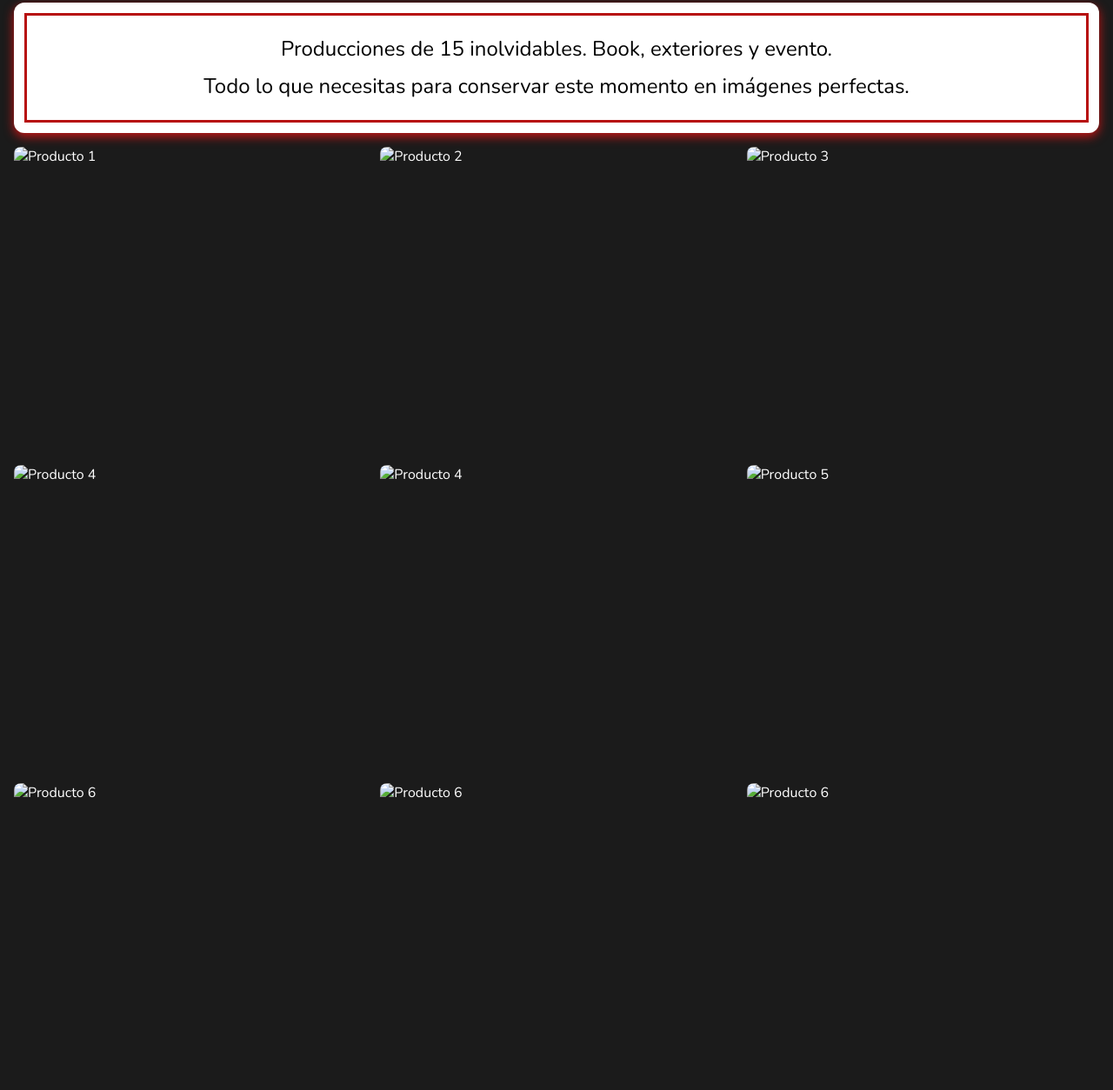
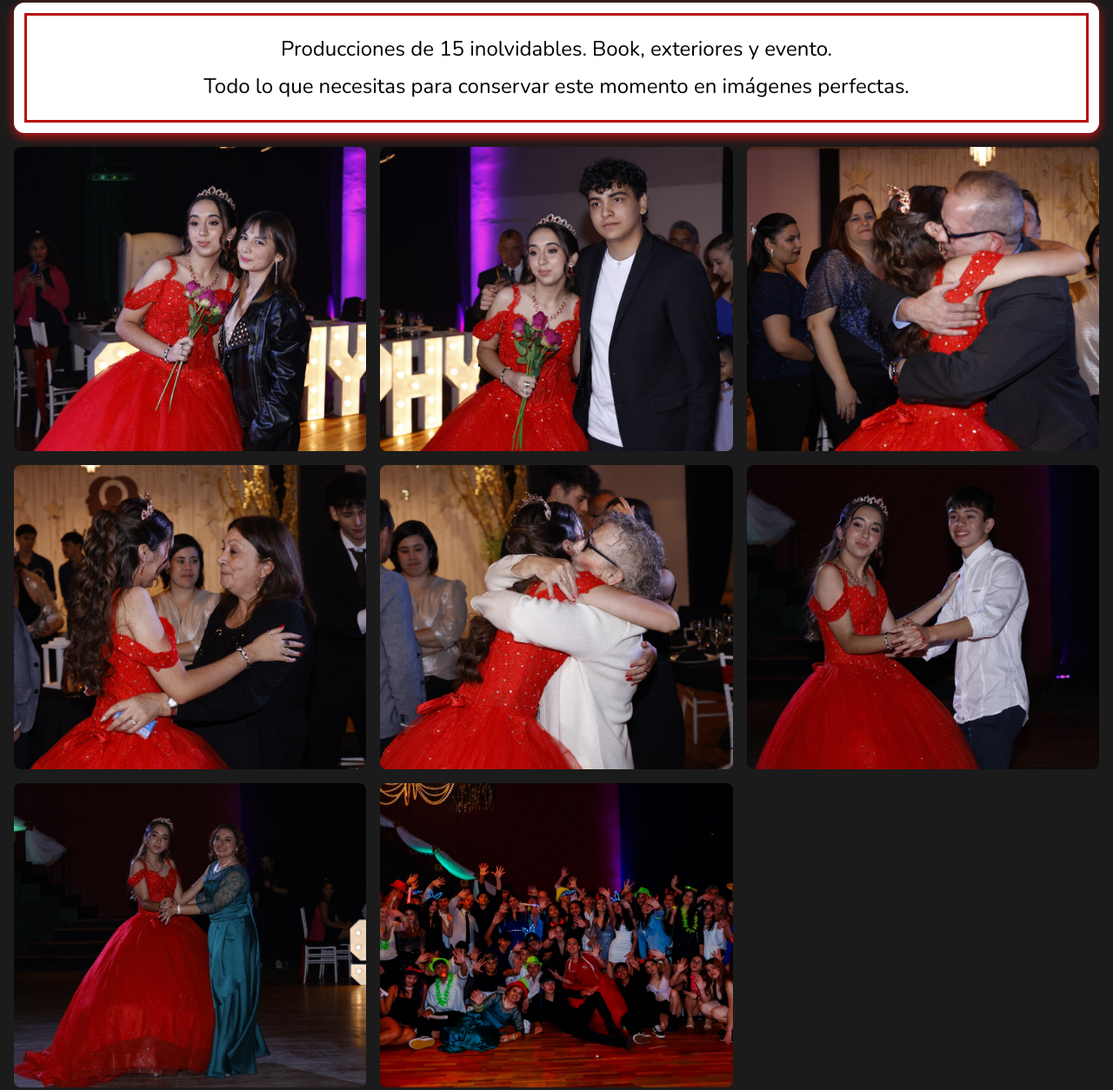
Before and after one commit to lorbeafus/Pablo-Fotografia, a website: page pages/15años.html in a window 1280 px wide. Shown: the part 161-1415 px from the top of the page at 87% size. Drawn offline with nearby package versions, Linux system fonts and the light colour scheme; a web font is replaced by a local one.

Commit message:
agregue fotos faltantes

```diff
--- a/pages/15años.html
+++ b/pages/15años.html
@@ -44,48 +44,42 @@
             <section class="catalogo">
                 <div class="productos-contenedor">
                     <div class="producto">
-                        <div class="img-box"><img src="" alt="Producto 1"></div>
+                        <div class="img-box"><img src="../assets/IMG/15 (3).jpeg" alt="Producto 2"></div>
                     </div>
 
                     <div class="producto">
-                        <div class="img-box"><img src="" alt="Producto 2"></div>
+                        <div class="img-box"><img src="../assets/IMG/15 (4).jpeg" alt="Producto 3"></div>
                     </div>
 
                     <div class="producto">
-                        <div class="img-box"><img src="" alt="Producto 3"></div>
-                    </div>
-
-                    <div class="producto">
-                        <div class="img-box"><img src="" alt="Producto 4"></div>
+                        <div class="img-box"><img src="../assets/IMG/15 (5).jpeg" alt="Producto 4"></div>
 
                     </div>
 
                     <div class="producto">
-                        <div class="img-box"><img src="" alt="Producto 4"></div>
+                        <div class="img-box"><img src="../assets/IMG/15 (6).jpeg" alt="Producto 4"></div>
 
                     </div>
 
                     <div class="producto">
-                        <div class="img-box"><img src="" alt="Producto 5"></div>
+                        <div class="img-box"><img src="../assets/IMG/15 (7).jpeg" alt="Producto 5"></div>
 
                     </div>
 
                     <div class="producto">
-                        <div class="img-box"><img src="" alt="Producto 6"></div>
+                        <div class="img-box"><img src="../assets/IMG/15 (9).jpeg" alt="Producto 6"></div>
 
                     </div>
 
                     <div class="producto">
-                        <div class="img-box"><img src="" alt="Producto 6"></div>
+                        <div class="img-box"><img src="../assets/IMG/15 (10).jpeg" alt="Producto 6"></div>
 
                     </div>
 
                     <div class="producto">
-                        <div class="img-box"><img src="" alt="Producto 6"></div>
+                        <div class="img-box"><img src="../assets/IMG/15 (11).jpeg" alt="Producto 6"></div>
 
                     </div>
-
-                </div>
             </section>
 
         </main>
```
Also changed, not shown: pages/bookpro.html (+25 -8 lines), assets/IMG/15 (10).jpeg (added), assets/IMG/15 (11).jpeg (added), assets/IMG/15 (3).jpeg (added), assets/IMG/15 (4).jpeg (added), assets/IMG/15 (5).jpeg (added), assets/IMG/15 (6).jpeg (added), assets/IMG/15 (7).jpeg (added), assets/IMG/15 (9).jpeg (added), assets/IMG/book (1).jpeg (added), assets/IMG/book (10).jpeg (added), assets/IMG/book (11).jpeg (added), assets/IMG/book (12).jpeg (added), assets/IMG/book (2).jpeg (added), 3 more files.
